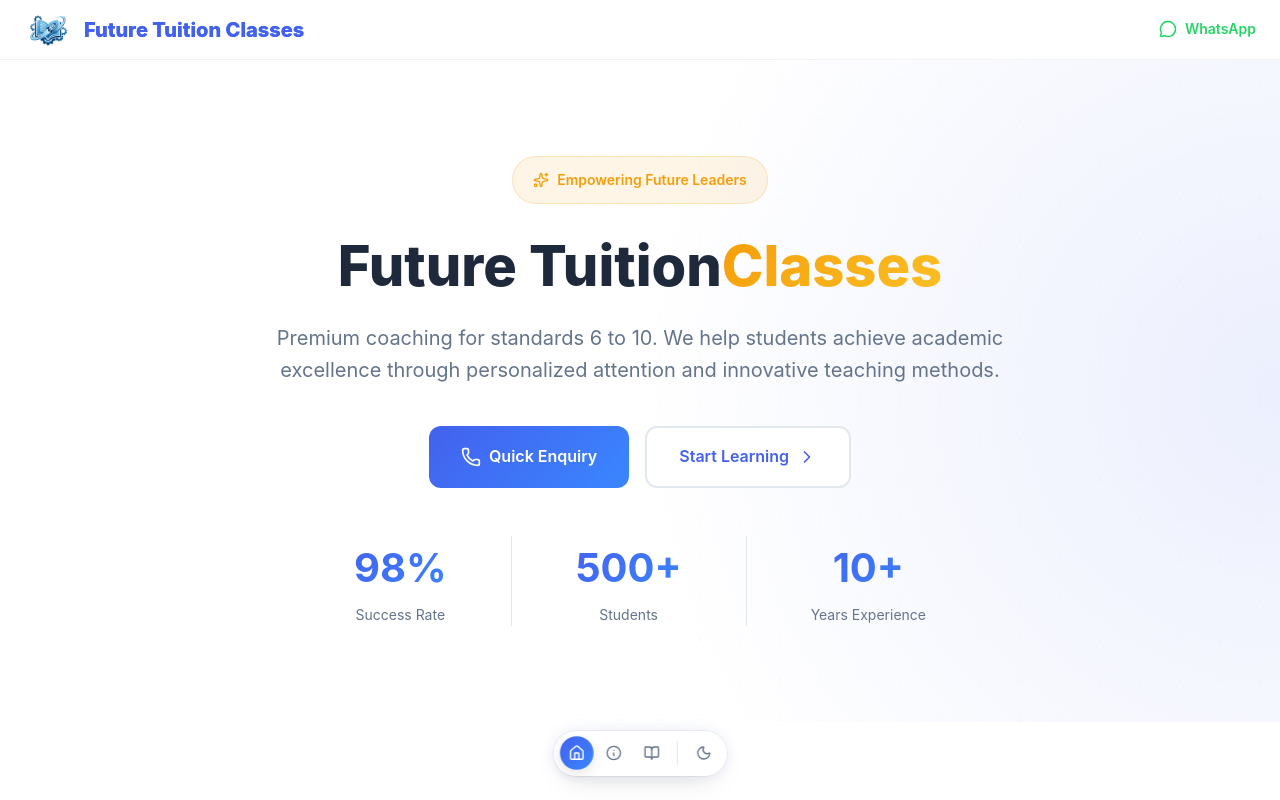
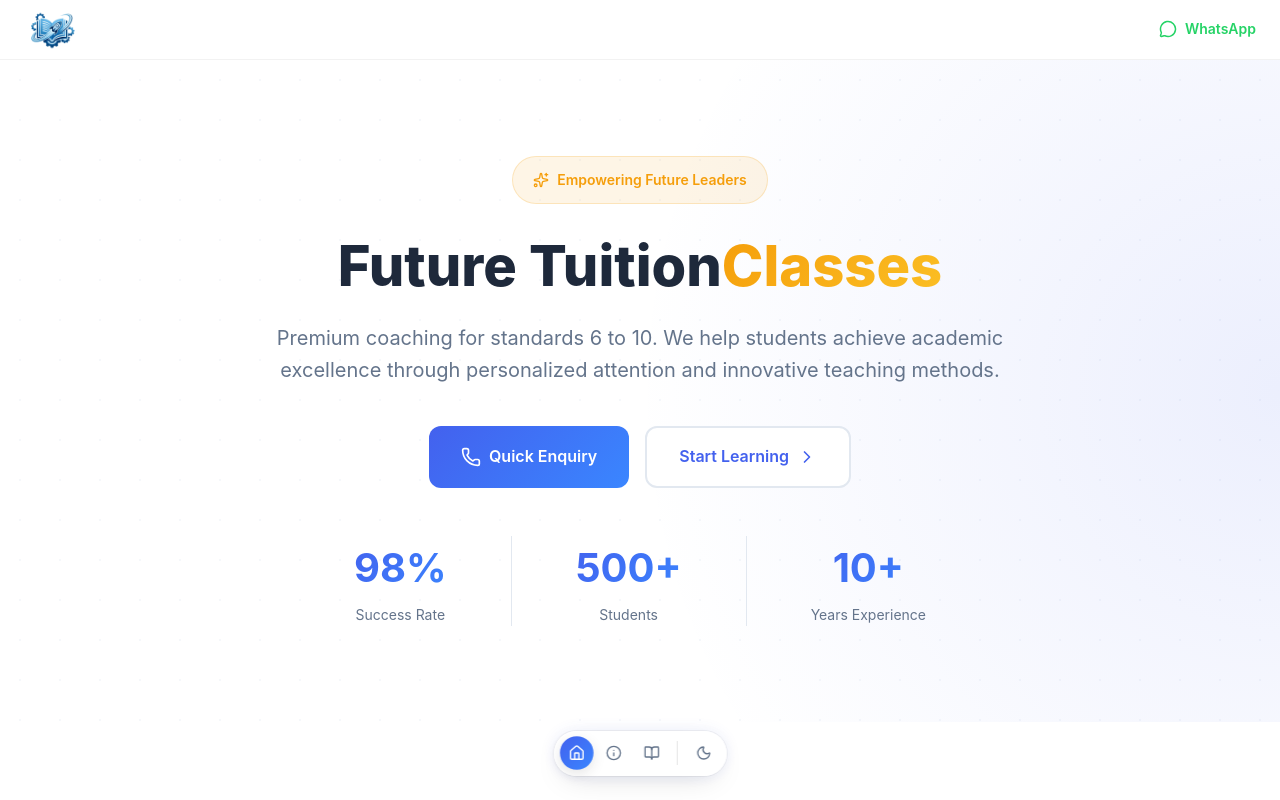
Before and after one commit to waqar741/tuition, a React (Vite) app: page / in a window 1280 px wide. Shown: the top 800 px of the page. Built offline with nearby package versions, Linux system fonts and the light colour scheme.

Commit message:
minor change

```diff
--- a/src/components/Layout.jsx
+++ b/src/components/Layout.jsx
@@ -17,8 +17,7 @@ export default function Layout() {
         <>
             <header className="top-header">
                 <div className="logo-container" style={{ display: 'flex', alignItems: 'center', gap: '0.75rem' }}>
-                    <img src="/android-chrome-512x512.png" alt="Future Tuition Logo" style={{ height: '48px', width: '48px' }} />
-                    <div className="logo-text" style={{ fontSize: '1.25rem', fontWeight: '800' }}>Future Tuition Classes</div>
+                    <img src="/android-chrome-512x512.png" alt="Future Tuition Logo" style={{ height: '56px', width: '56px' }} />
                 </div>
                 <a
                     href={whatsappUrl}
```
